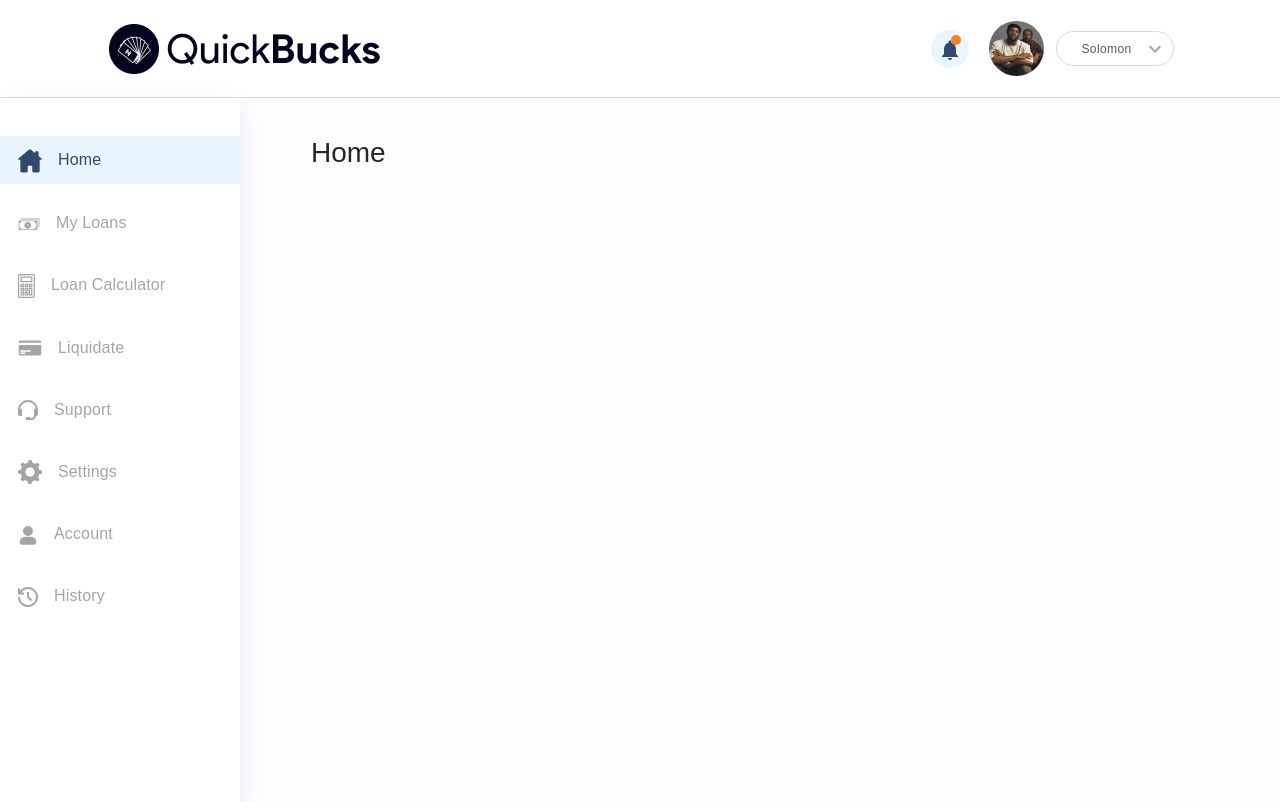
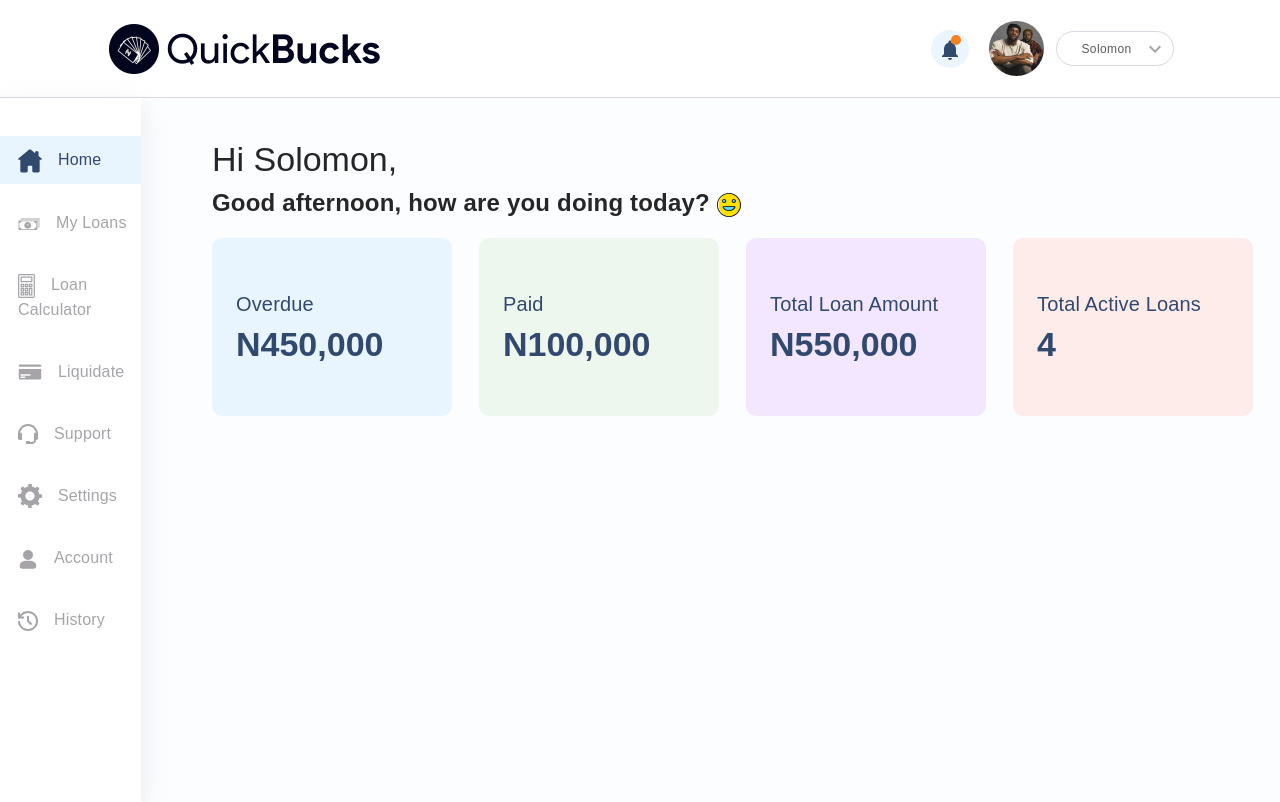
Before and after one commit to G-Joe/quickbucks-frontend, a React (Create React App) app: page /home in a window 1280 px wide. Built offline with nearby package versions, Linux system fonts and the light colour scheme; a web font is replaced by a local one.

Commit message:
Added greet message and loan status bar

```diff
--- /dev/null
+++ b/src/components/Dashboard/Home/Greeting.tsx
@@ -0,0 +1,14 @@
+import React from "react";
+import smile from "assets/smile-icon.svg"
+import "./index.css"
+
+const Greeting = () => {
+  return (
+    <div className="Greetings">
+      <div className="username-greeting">Hi Solomon,</div>
+      <div className="TimeGreeting">Good afternoon, how are you doing today? <img src={smile} alt="smile" /></div>
+    </div>
+  );
+};
+
+export default Greeting;
--- /dev/null
+++ b/src/components/Dashboard/Home/account-sum.ts
@@ -0,0 +1,29 @@
+const AccountSumm =[
+    {
+        title:"overdue",
+        value:"N450,000",
+        classname: "arrayItem",
+
+    },
+    {
+        title:"paid",
+        value: "N100,000",
+        classname: "arrayItem1",
+
+    },
+    {
+        title: "total loan amount",
+        value: "N550,000",
+        classname: "arrayItem2",
+    },
+    {
+        title:"total active loans",
+        value: "4",
+        classname: "arrayItem3",
+    }
+
+
+]
+
+
+export default AccountSumm;
--- /dev/null
+++ b/src/components/Dashboard/Home/account-summary.tsx
@@ -0,0 +1,18 @@
+import AccountSum from "./account-sum"
+import "./index.css"
+
+const Summary = () => {
+    return (
+        <div className="summary">
+            {AccountSum.map((item) => (
+               <div className={`summary-box ${item.classname}`}>
+                    <div className="title">{item.title}</div>
+                    <div className="value">{item.value}</div>
+               </div>
+            ))}
+        </div>
+
+    );
+};
+
+export default Summary;
--- /dev/null
+++ b/src/components/Dashboard/Home/index.css
@@ -0,0 +1,76 @@
+.Greetings{
+    margin: 10px 0 21px 0;
+}
+
+.username-greeting{
+    font-weight:400;
+    font-size:34px;
+    line-height:36px;
+    margin-bottom:14px;
+
+}
+
+.TimeGreeting{
+    line-height:24px;
+    font-size:24px;
+    font-weight:600;
+    letter-spacing: 0.18px;
+}
+
+.title{
+    font-weight: 400;
+    font-size: 20px;
+    line-height: 24px;
+    letter-spacing: 0.15px;
+    text-transform: capitalize;
+    color: #32496F;
+}
+
+.value{
+    font-weight: 600;
+    font-size: 34px;
+    line-height: 36px;
+    color: #32496F;
+    padding-top:10px;
+}
+.summary{
+  display:flex;
+}
+
+.summary-box{
+
+    height: 178px;
+    width: 240px;
+    margin-right: 27px;
+    border-radius: 10px;
+    padding: 54px 0px 54px 24px;
+}
+
+.arrayItem{
+   background-color:  #E9F5FE;
+}
+.arrayItem:hover{
+    border:1px solid #9ED3FD;
+}
+
+.arrayItem1{
+    background-color:  #EDF7ED;
+ }
+ .arrayItem1:hover{
+     border:1px solid #A9F9AC;
+
+ }
+
+ .arrayItem2{
+    background-color:  #F2E7FE;
+ }
+ .arrayItem2:hover{
+     border:1px solid#C38EFD;
+ }
+
+ .arrayItem3{
+    background-color: #feeceb;
+ }
+ .arrayItem3:hover{
+     border:1px solid  #FFB9B4;;
+ }
--- a/src/pages/Dashboard/Home/index.tsx
+++ b/src/pages/Dashboard/Home/index.tsx
@@ -1,9 +1,12 @@
 import React from "react";
+import Greeting from "../../../components/Dashboard/Home/Greeting"
+import Summary from "../../../components/Dashboard/Home/account-summary"
 
 const Home = () => {
   return (
     <div>
-      <h1>Home</h1>
+      <Greeting/>
+      <Summary/>
     </div>
   );
 };
```
Also changed, not shown: src/assets/smile-icon.svg (added), src/pages/Auth/login/SignIn.tsx (line endings or trailing spaces).
